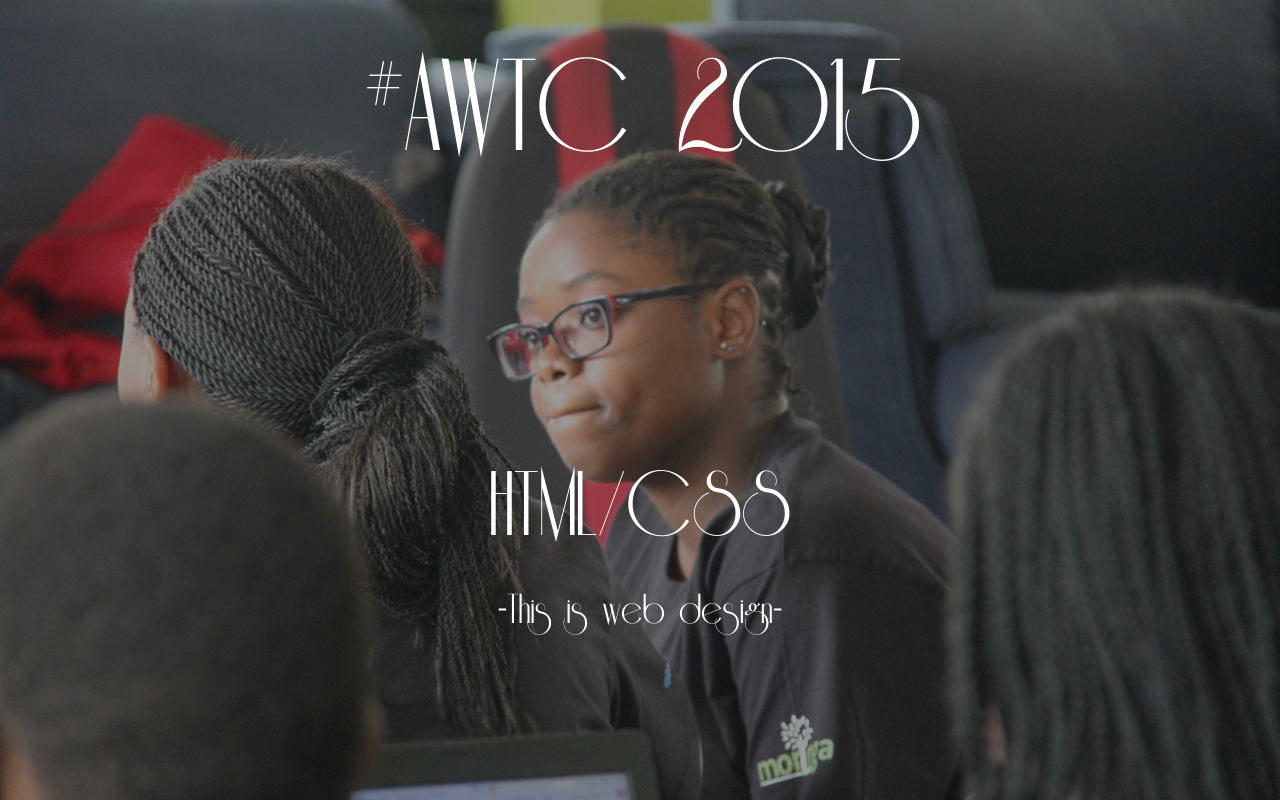
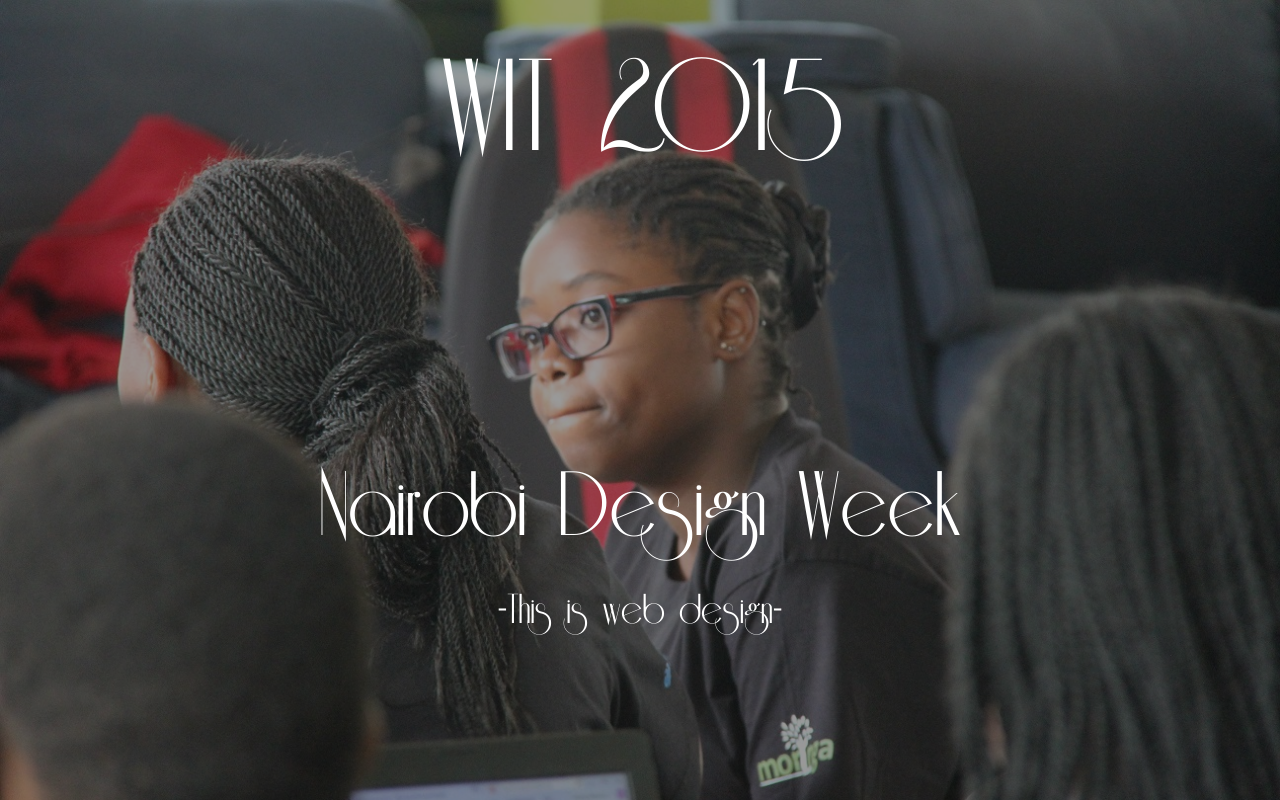
Before and after one commit to cngondo/AWTC2015, a plain HTML site: page sample_project/index.html in a window 1280 px wide. Drawn offline with Linux system fonts and the light colour scheme.

Commit message:
Powerpoint Document

```diff
--- a/sample_project/index.html
+++ b/sample_project/index.html
@@ -19,8 +19,8 @@ after html i.e html5 -->
     <div id="landing">
       <div class="overlay">
         <div class="header mine center-align #ffffff white-text">
-          <h1>#AWTC 2015</h1>
-            <h3>HTML/CSS</h3>
+          <h1>WIT 2015</h1>
+            <h3>Nairobi Design Week</h3>
             <h5 class="valign">-This is web design-</h5>
         </div>
       </div>
```
Also changed, not shown: 2 other files.
